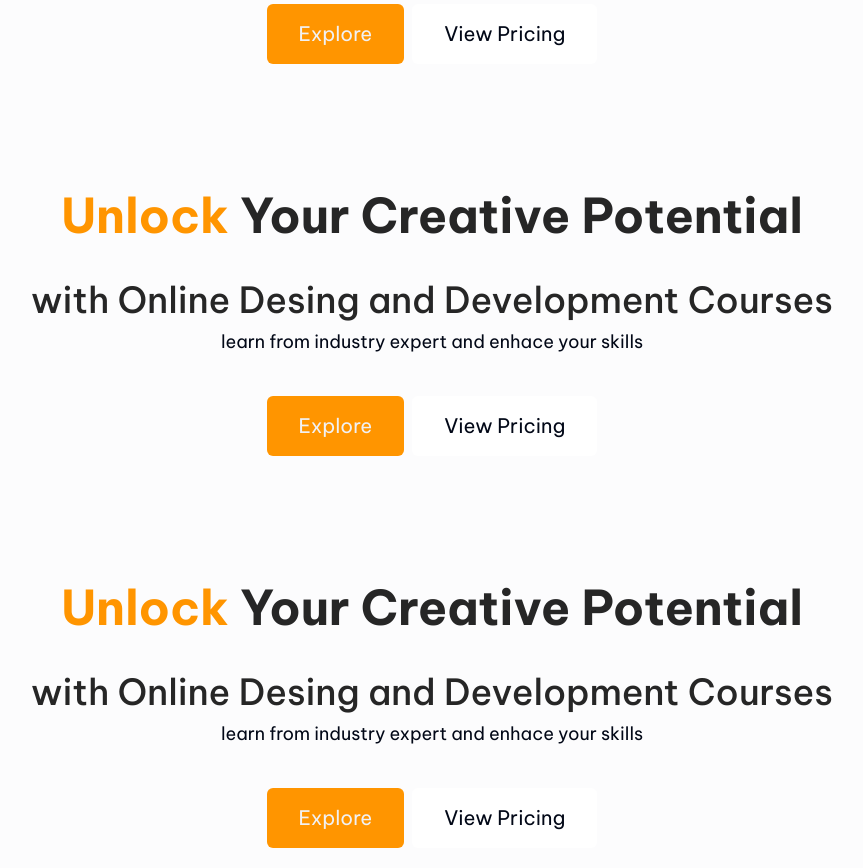
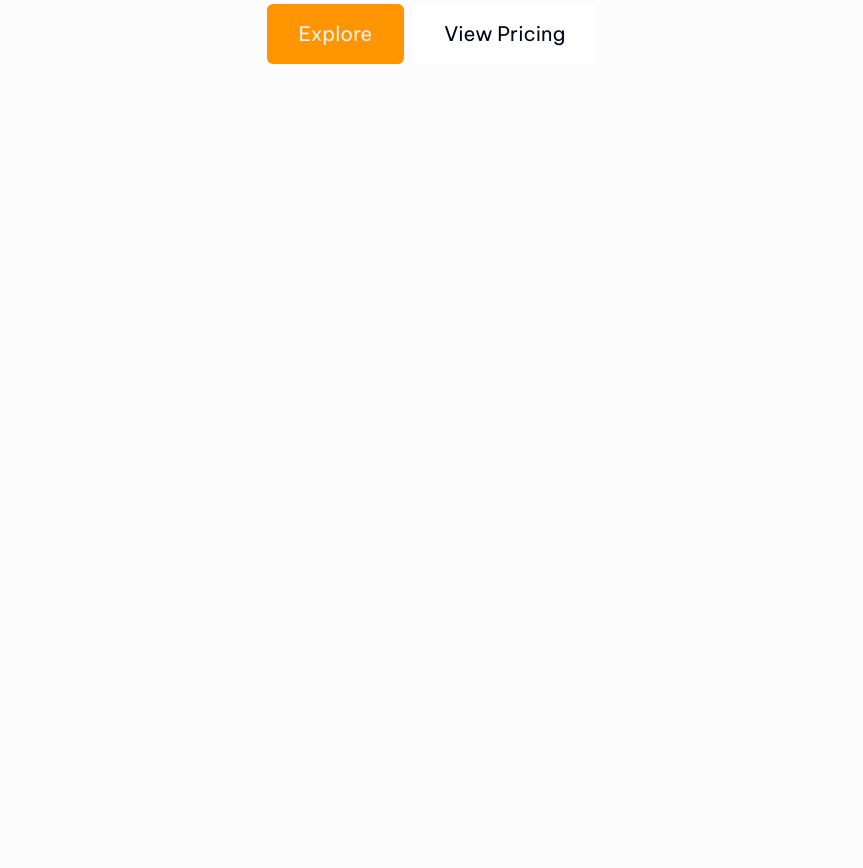
Before and after one commit to ManuelAlejandro93/innovarte, a React (Vite) app: page / in a window 1280 px wide. Shown: the part 380-1248 px from the top of the page, without its empty margins (208-1071 px from the left). After the commit the page ends 800 px from the top, so only its background shows below. Built offline with nearby package versions, Linux system fonts and the light colour scheme; what tailwindcss-animated would draw is missing.

Commit message:
hero section - responsible job - starting

```diff
--- a/src/InnovarteApp.tsx
+++ b/src/InnovarteApp.tsx
@@ -16,12 +16,6 @@ export const InnovarteApp = () => {
           <SingleSectionContainer>
             <Hero></Hero>
           </SingleSectionContainer>
-          <SingleSectionContainer>
-            <Hero></Hero>
-          </SingleSectionContainer>
-          <SingleSectionContainer>
-            <Hero></Hero>
-          </SingleSectionContainer>
         </SectionContainer>
       </GrandContainer>
     </AppContainer>
```
